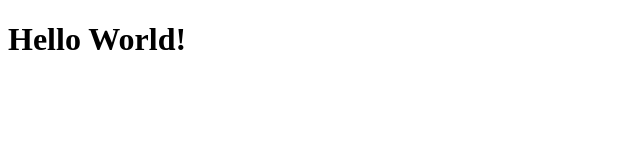
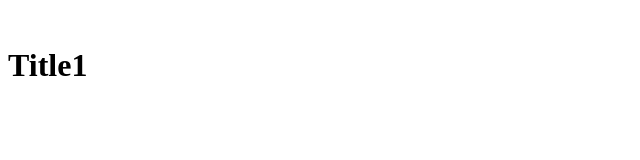
Before and after one commit to joenachum/website, a plain HTML site: page index.html in a window 1280 px wide. Shown: the whole page, without its empty margins (0-640 px from the left). Drawn offline with Linux system fonts and the light colour scheme.

Commit message:
Update index.html

```diff
--- a/index.html
+++ b/index.html
@@ -1,4 +1,8 @@
 <!DOCTYPE html>
 <html>
-<h1>Hello World!</h1>
+  <head></head>
+  <body>
+    <img src="" id="banner">
+    <h1 id="title">Title1</h1>
+  </body>
 </html>
```
